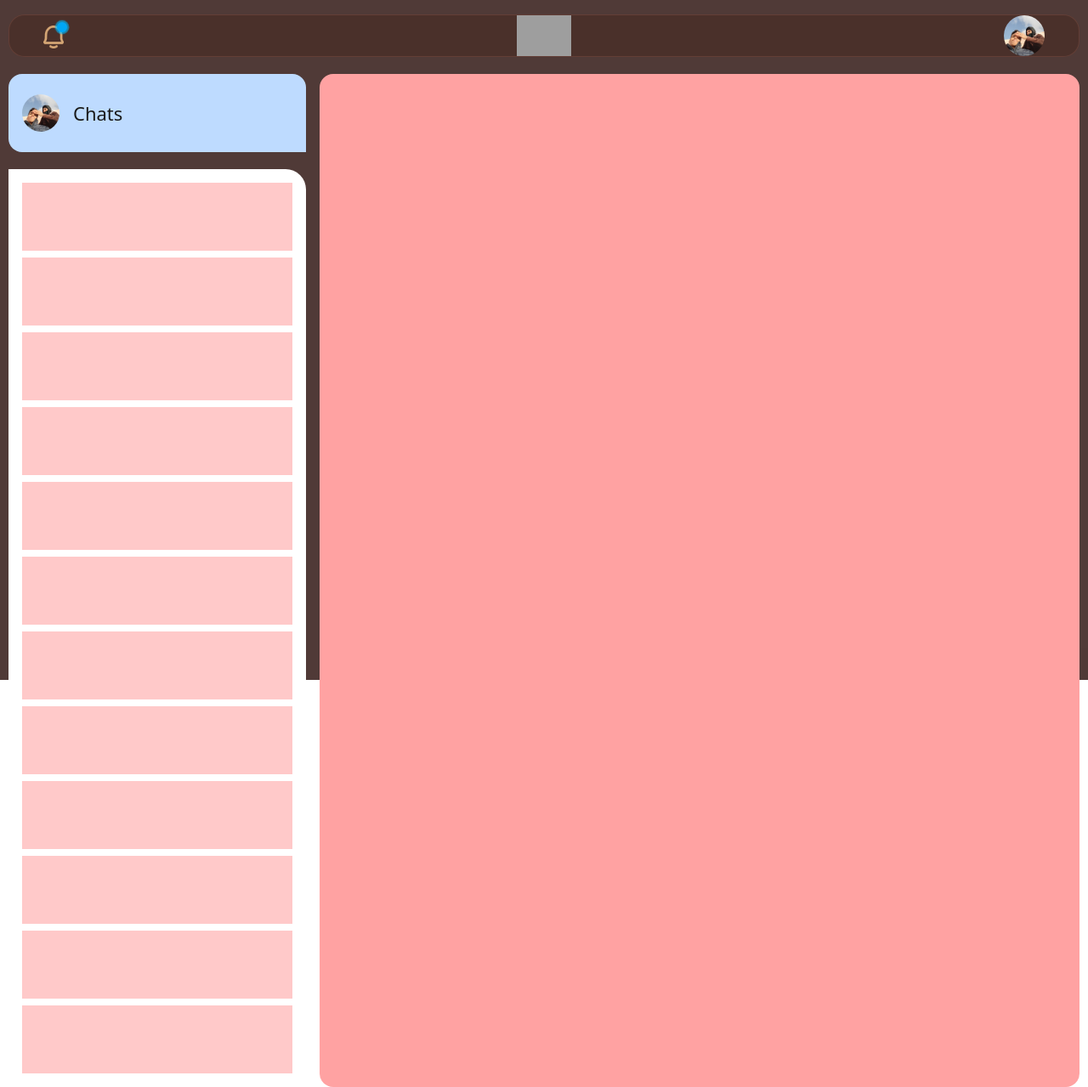
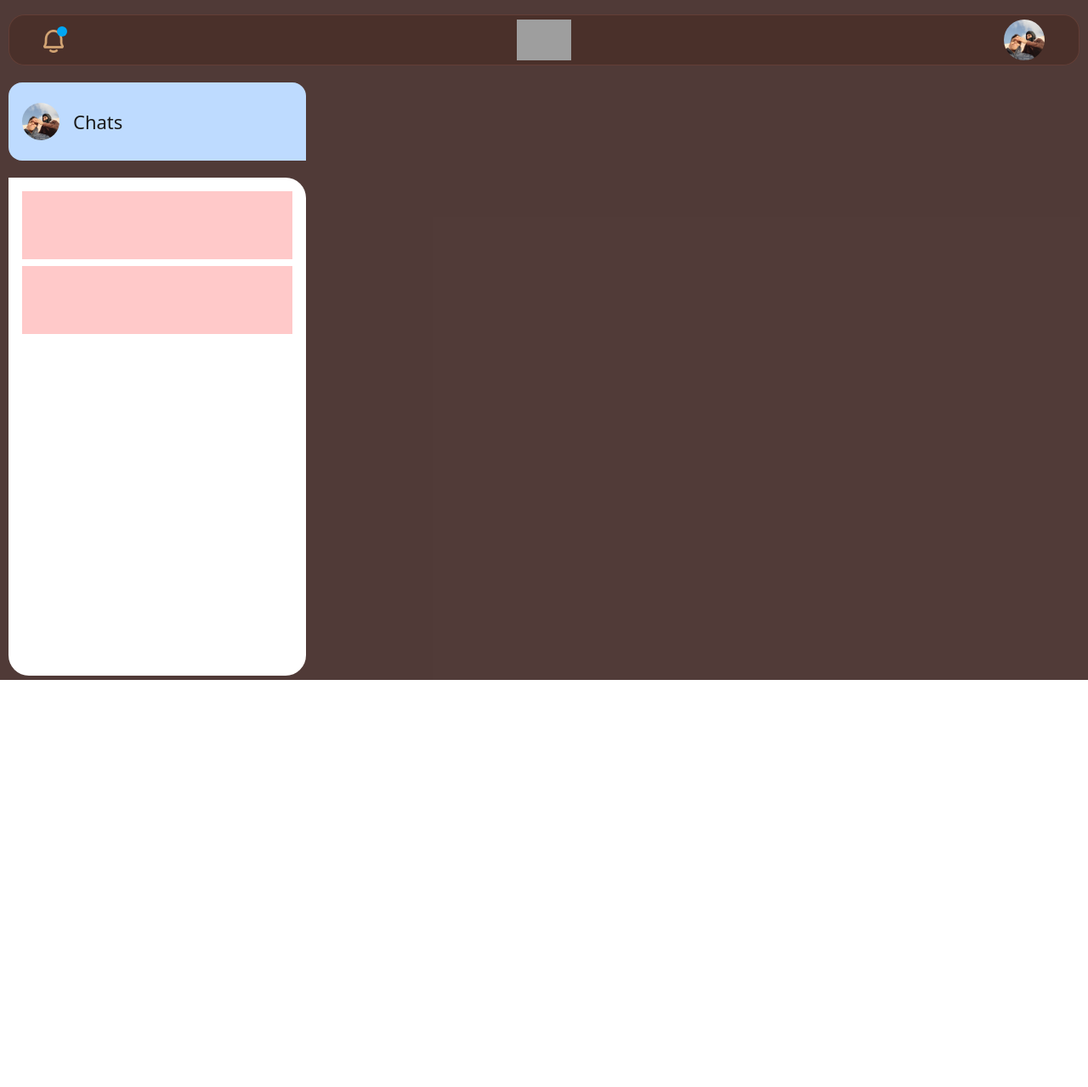
Before and after one commit to OuchaneSiham/final_project, a React app in the folder frontend/: page /Chat in a window 1280 px wide. Shown: the whole page at 85% size. After the commit the page ends 800 px from the top, so only its background shows below. Built offline with nearby package versions, Linux system fonts and the light colour scheme; grey boxes are pictures that could not be loaded; the HTML template or start-up script is replaced by a standard one.

Commit message:
FIXING THE SCROLLING IN THE CHAT

```diff
--- a/frontend/package.json
+++ b/frontend/package.json
@@ -17,7 +17,7 @@
     "react-dom": "^19.2.0",
     "react-router-dom": "^7.13.0",
     "tailwind": "^2.3.1",
-    "tailwindcss": "^4.1.18"
+    "tailwind-scrollbar": "^4.0.2"
   },
   "devDependencies": {
     "@eslint/js": "^9.39.1",
@@ -28,6 +28,7 @@
     "eslint-plugin-react-hooks": "^7.0.1",
     "eslint-plugin-react-refresh": "^0.4.24",
     "globals": "^16.5.0",
+    "tailwindcss": "^4.1.18",
     "vite": "npm:rolldown-vite@7.2.5"
   },
   "overrides": {
--- a/frontend/src/components/chatSideBar/ChatList.jsx
+++ b/frontend/src/components/chatSideBar/ChatList.jsx
@@ -22,18 +22,7 @@ export default function ChatList()
 
             {/* Converstaions */}
             <div className='flex-1 flex flex-col bg-white rounded-b-3xl rounded-r-3xl p-[16px] gap-2'>
-                <Contacts />
-                <Contacts />
-                <Contacts />
-                <Contacts />
-                <Contacts />
-                <Contacts />
-                <Contacts />
-                <Contacts />
-                <Contacts />
-                <Contacts />
-                <Contacts />
-                <Contacts />
+
             </div>
         </div>
     );
--- a/frontend/src/pages/chat/Chat.jsx
+++ b/frontend/src/pages/chat/Chat.jsx
@@ -1,15 +1,35 @@
 import Navbar from "../../components/UI/NavBar";
 import ChatList from "../../components/chatSideBar/ChatList";
+import face from '/Users/ochangli/Desktop/tictactoe/frontend/src/assets/images/face.jpg';
+import Contacts from "../../components/chatSideBar/Contacts";
 
 export default function Chat()
 {
     return(
         <div className="flex flex-col h-screen bg-[#3E2522]/90 py-[5px] px-[10px]">
+
             < Navbar />
-            <div className="flex flex-1 rounded-2xl gap-4">
-                <ChatList />
-                <div className="flex-1 bg-red-300  rounded-2xl">
 
+            <div className="flex flex-1 gap-4 min-h-0">
+                {/* LEFT SIDEBAR */}
+                <div className="flex flex-col w-[350px] rounded-3xl gap-5">
+                    {/* top chat Bar */}
+                    <div className="flex items-center justify-start w-auto h-[92px] bg-blue-200 rounded-l-2xl rounded-t-2xl p-4 gap-4">
+                        <div className='h-11 w-11 rounded-full transition duration-350 ease-in-out overflow-hidden'>
+                            <img   src={face}
+                                    alt="testing img"
+                                    className='h-full w-full object-cover'>
+                            </img>
+                        </ div>
+                        <p className='text-[22px] Semi-bold text-[#1A1A1A]'>
+                            Chats
+                        </p>
+                    </div>
+                    {/* Converstaions */}
+                    <div className='flex-1 bg-white rounded-b-3xl rounded-r-3xl p-[16px] space-y-2 overflow-y-auto min-h-0 scrollbar'>
+                        <Contacts/>
+                        <Contacts/>
+                    </div>
                 </div>
             </div>
 
```
Also changed, not shown: 1 other file (tests, documents, lock files or other folders).
